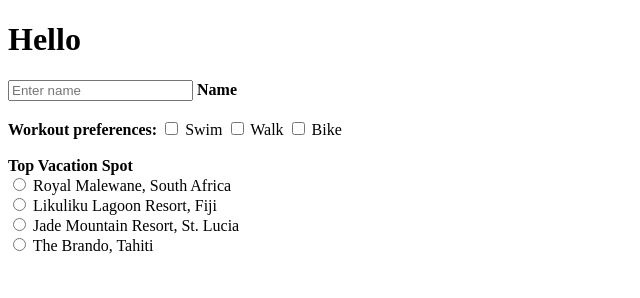
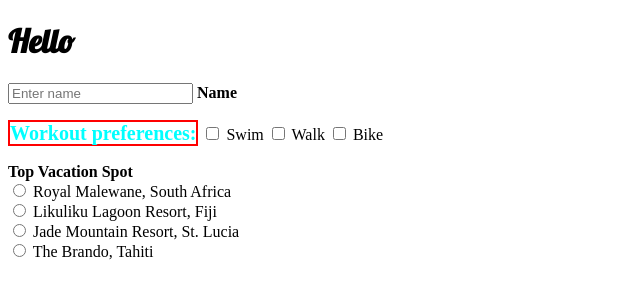
Before and after one commit to devWRM/vacation-diary, a plain HTML site: page index.html in a window 1280 px wide. Shown: the whole page, without its empty margins (0-640 px from the left). Drawn offline with Linux system fonts and the light colour scheme.

Commit message:
add css styling to Hello & Workout preferences

```diff
--- a/index.html
+++ b/index.html
@@ -5,6 +5,8 @@
     <meta http-equiv="X-UA-Compatible" content="IE=edge">
     <meta name="viewport" content="width=device-width, initial-scale=1.0">
     <title>VACAY</title>
+    <link href="https://fonts.googleapis.com/css?family=Lobster" rel="stylesheet" type="text/css">
+
 </head>
 <body>
     <h1>Hello</h1>
@@ -19,7 +21,7 @@
         <br /><br />
 
         <!-- CHECKBOX: Select workout preferences -->
-        <label><b>Workout preferences:</b></label>
+        <label class="aqua-text border-text"><b>Workout preferences:</b></label>
         <label for="swim">
             <input type="checkbox" id="swim" value="swim" name="workout">
             Swim
@@ -64,5 +66,23 @@
 
     </form>
 
+    <style>
+
+        h1 {
+            font-family: Lobster;
+        }
+
+        .aqua-text {
+            color: aqua;
+            font-size: 20px;
+        }
+
+        .border-text {
+            border-color: red;
+            border-width: 2px;
+            border-style: solid;
+        }
+    </style>
+
 </body>
 </html>
```
